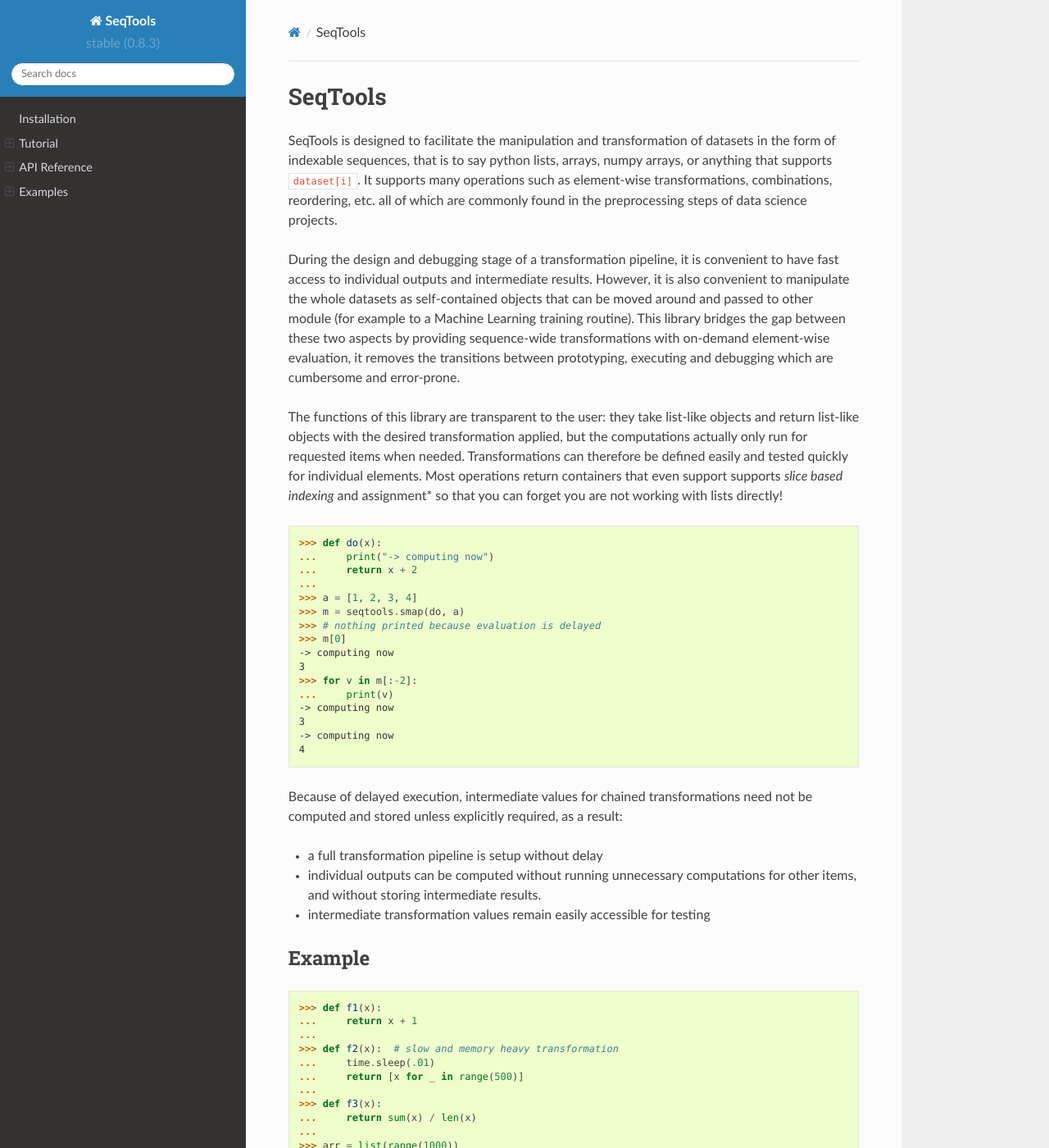
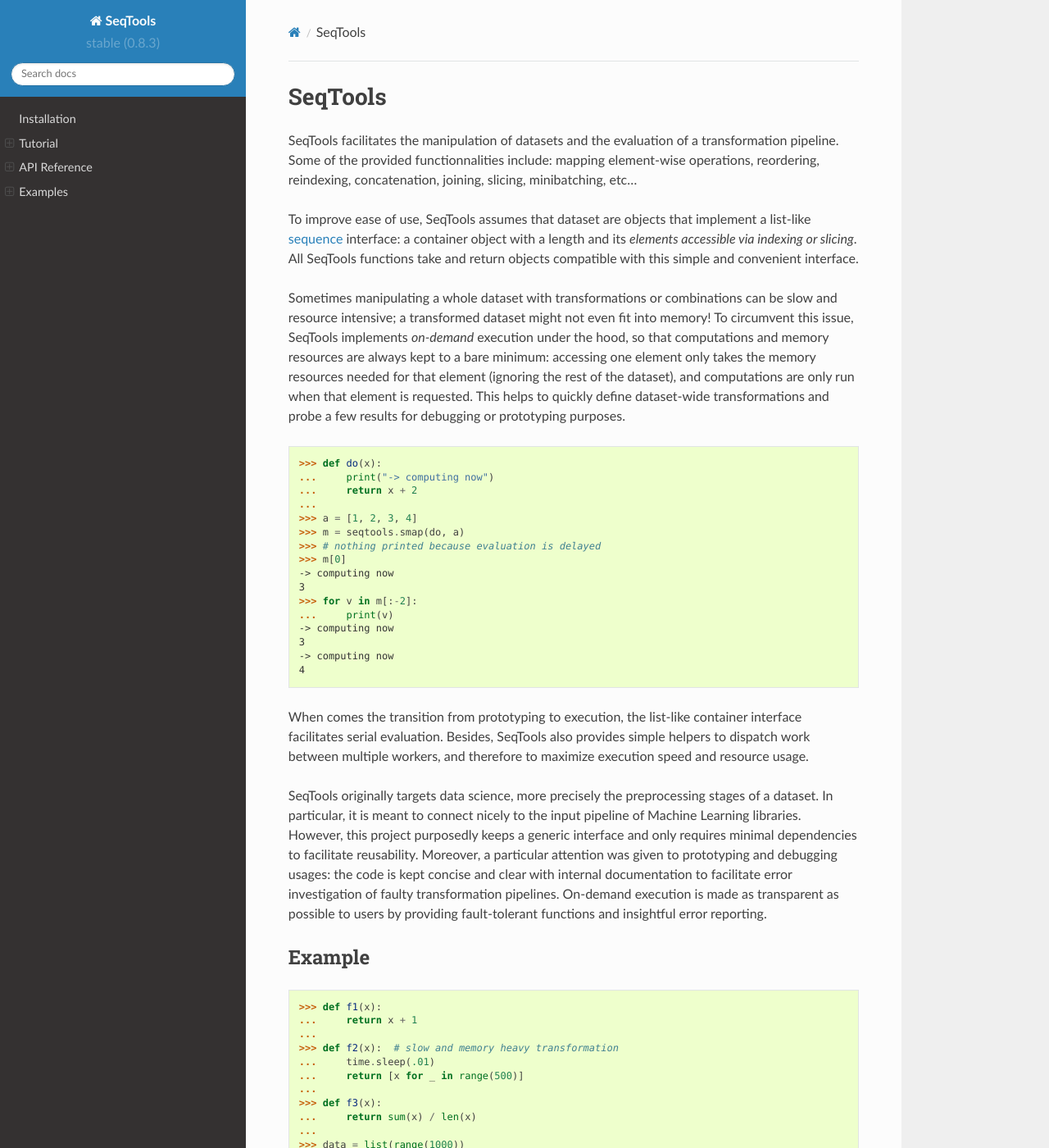
Before and after one commit to nlgranger/SeqTools, a Sphinx documentation site: the page built from docs/index.rst, in a window 1280 px wide and 1400 px high. Shown: the whole window at 82% size. Built offline with Sphinx 7.4.7 and the Read the Docs theme 2.0.0, drawn with Linux system fonts in a browser that asks for light colours; some of the changed text lies outside the part shown.

Commit message:
doc improvement, added paper.md for joss submission

```diff
--- a/docs/index.rst
+++ b/docs/index.rst
@@ -17,29 +17,25 @@
    import time
 
 
-SeqTools is designed to facilitate the manipulation and transformation of
-datasets in the form of indexable sequences, that is to say python lists,
-arrays, numpy arrays, or anything that supports :code:`dataset[i]`.
-It supports many operations such as element-wise transformations, combinations,
-reordering, etc. all of which are commonly found in the preprocessing
-steps of data science projects.
+SeqTools facilitates the manipulation of datasets and the evaluation of a
+transformation pipeline. Some of the provided functionnalities include: mapping
+element-wise operations, reordering, reindexing, concatenation, joining,
+slicing, minibatching, etc...
 
-During the design and debugging stage of a transformation pipeline, it is
-convenient to have fast access to individual outputs and intermediate results.
-However, it is also convenient to manipulate the whole datasets as
-self-contained objects that can be moved around and passed to other module (for
-example to a Machine Learning training routine). This library bridges the gap
-between these two aspects by providing sequence-wide transformations with
-on-demand element-wise evaluation, it removes the transitions between
-prototyping, executing and debugging which are cumbersome and error-prone.
+To improve ease of use, SeqTools assumes that dataset are objects that implement
+a list-like `sequence <https://docs.python.org/3/glossary.html#term-sequence>`_
+interface: a container object with a length and its *elements accessible via
+indexing or slicing*. All SeqTools functions take and return objects compatible
+with this simple and convenient interface.
 
-The functions of this library are transparent to the user: they take list-like
-objects and return list-like objects with the desired transformation applied,
-but the computations actually only run for requested items when needed.
-Transformations can therefore be defined easily and tested quickly for
-individual elements. Most operations return containers that even support
-supports *slice based indexing* and assignment* so that you can forget you are
-not working with lists directly!
+Sometimes manipulating a whole dataset with transformations or combinations can
+be slow and resource intensive; a transformed dataset might not even fit into
+memory! To circumvent this issue, SeqTools implements *on-demand* execution
+under the hood, so that computations and memory resources are always kept to a
+bare minimum: accessing one element only takes the memory resources needed for
+that element (ignoring the rest of the dataset), and computations are only run
+when that element is requested. This helps to quickly define dataset-wide
+transformations and probe a few results for debugging or prototyping purposes.
 
 >>> def do(x):
 ...     print("-> computing now")
@@ -58,13 +54,20 @@
 -> computing now
 4
 
-Because of delayed execution, intermediate values for chained transformations
-need not be computed and stored unless explicitly required, as a result:
+When comes the transition from prototyping to execution, the list-like container
+interface facilitates serial evaluation. Besides, SeqTools also provides simple
+helpers to dispatch work between multiple workers, and therefore to maximize
+execution speed and resource usage.
 
-- a full transformation pipeline is setup without delay
-- individual outputs can be computed without running unnecessary computations
-  for other items, and without storing intermediate results.
-- intermediate transformation values remain easily accessible for testing
+SeqTools originally targets data science, more precisely the preprocessing
+stages of a dataset. In particular, it is meant to connect nicely to the input
+pipeline of Machine Learning libraries. However, this project purposedly keeps a
+generic interface and only requires minimal dependencies to facilitate
+reusability. Moreover, a particular attention was given to prototyping and
+debugging usages: the code is kept concise and clear with internal documentation
+to facilitate error investigation of faulty transformation pipelines. On-demand
+execution is made as transparent as possible to users by providing
+fault-tolerant functions and insightful error reporting.
 
 
 Example
@@ -80,12 +83,12 @@
 >>> def f3(x):
 ...     return sum(x) / len(x)
 ...
->>> arr = list(range(1000))
+>>> data = list(range(1000))
 
 Without delayed evaluation, defining the pipeline and reading values looks like
 so:
 
->>> tmp1 = [f1(x) for x in arr]
+>>> tmp1 = [f1(x) for x in data]
 >>> tmp2 = [f2(x) for x in tmp1]  # takes 10 seconds and a lot of memory
 >>> res = [f3(x) for x in tmp2]
 >>> print(res[2])
@@ -95,17 +98,13 @@
 
 With seqtools:
 
->>> tmp1 = seqtools.smap(f1, arr)
+>>> tmp1 = seqtools.smap(f1, data)
 >>> tmp2 = seqtools.smap(f2, tmp1)
 >>> res = seqtools.smap(f3, tmp2)  # no computations so far
 >>> print(res[2])  # takes 0.01 seconds
 3.0
 >>> print(max(tmp2[2]))  # easy access to intermediate results
 3
-
-The code in SeqTool is designed to keep a low overhead and can scale to high
-throughput using multi-processing or multi-threading with background worker
-for concurrent execution.
 
 
 Batteries included!
@@ -147,7 +146,7 @@
 -----------------
 
 These libaries provide comparable functionalities, but for iterable containers
-only:
+only, they should plug easily above a SeqTool based preprocessing pipeline:
 
 - `torchvision.transforms
   <http://pytorch.org/docs/master/torchvision/transforms.html>`_
```
Also changed, not shown: README.rst (+39 -40 lines), docs/tutorial.rst (+16 -22 lines), paper.md (added, +62 -0 lines), docs/examples/fast_minibatch_sampling.ipynb, docs/examples/preprocessing_pipeline.ipynb, 2 other files.
